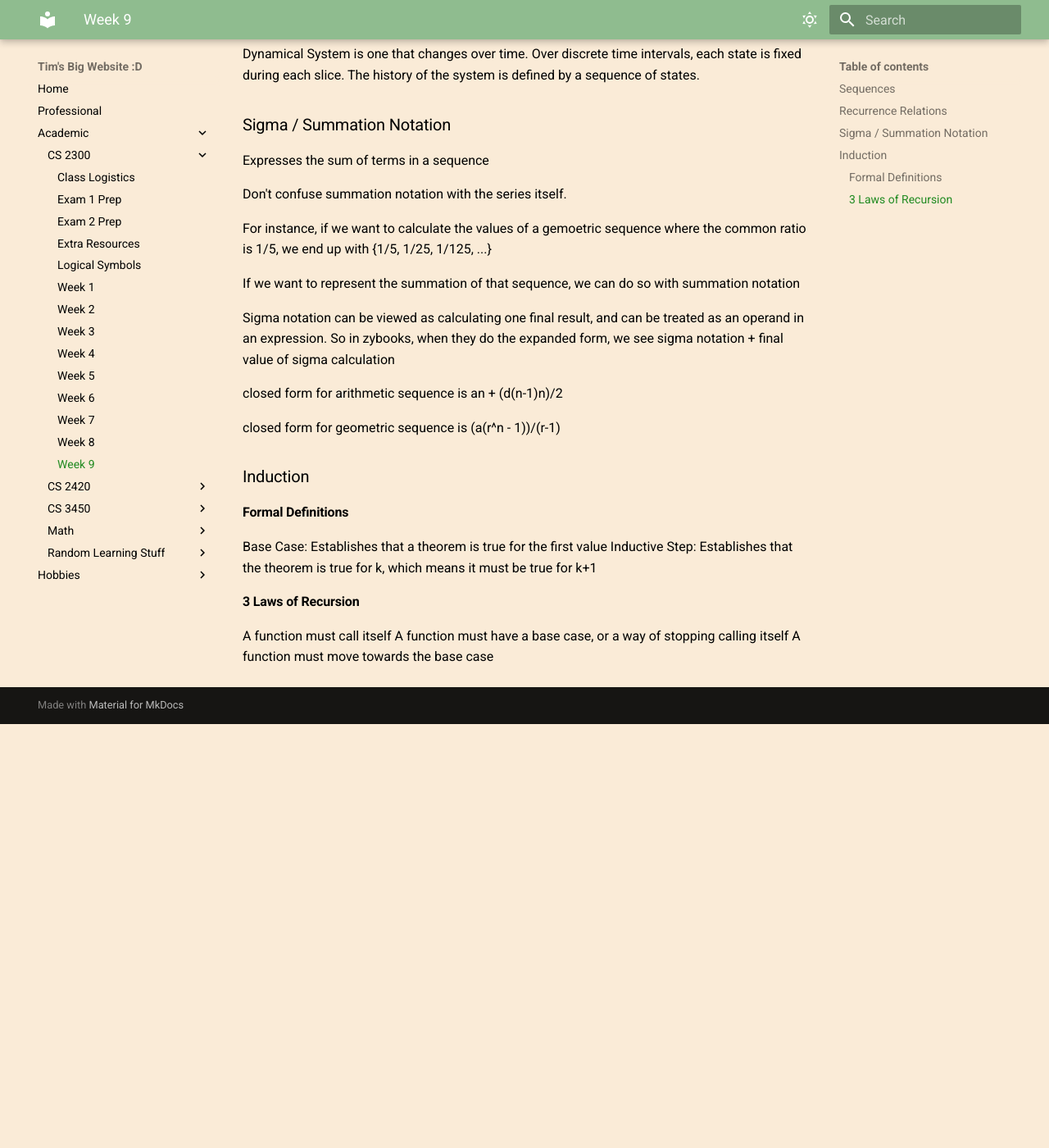
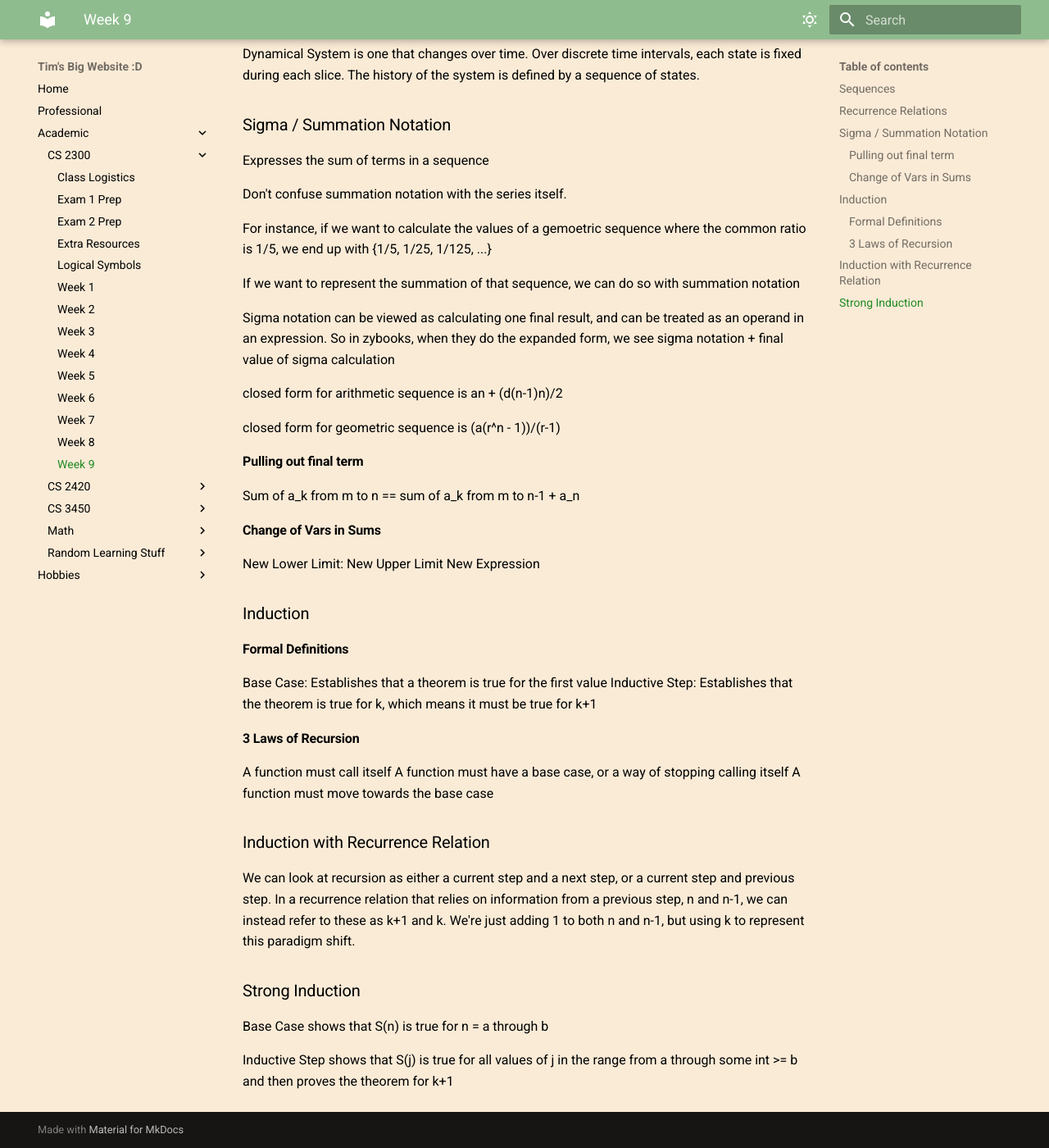
Before and after one commit to fishslips/TimSeverance, an MkDocs documentation site: the page built from docs/Academic/CS-2300/Week 9.md, in a window 1280 px wide and 1400 px high, scrolled down 567 px. Shown: the whole window at 82% size. Built offline with MkDocs 1.6.1 and Material for MkDocs 9.7.7, drawn with Linux system fonts in a browser that asks for light colours; before the commit the page ends 1450 px from its top, so only the background shows below that.

Commit message:
Added a few little things

```diff
--- a/docs/Academic/CS-2300/Week 9.md
+++ b/docs/Academic/CS-2300/Week 9.md
@@ -38,6 +38,16 @@ closed form for arithmetic sequence is an + (d(n-1)n)/2
 
 closed form for geometric sequence is (a(r^n - 1))/(r-1)
 
+#### Pulling out final term
+
+Sum of a_k from m to n == sum of a_k from m to n-1 + a_n
+
+#### Change of Vars in Sums
+
+New Lower Limit:
+New Upper Limit
+New Expression
+
 ### Induction
 
 #### Formal Definitions
@@ -47,3 +57,12 @@ Inductive Step: Establishes that the theorem is true for k, which means it must
 A function must call itself
 A function must have a base case, or a way of stopping calling itself
 A function must move towards the base case
+
+### Induction with Recurrence Relation
+We can look at recursion as either a current step and a next step, or a current step and previous step. In a recurrence relation that relies on information from a previous step, n and n-1, we can instead refer to these as k+1 and k.  We're just adding 1 to both n and n-1, but using k to represent this paradigm shift.
+
+### Strong Induction
+
+Base Case shows that S(n) is true for n = a through b
+
+Inductive Step  shows that S(j) is true for all values of j in the range from a through some int >= b and then proves the theorem for k+1
```
